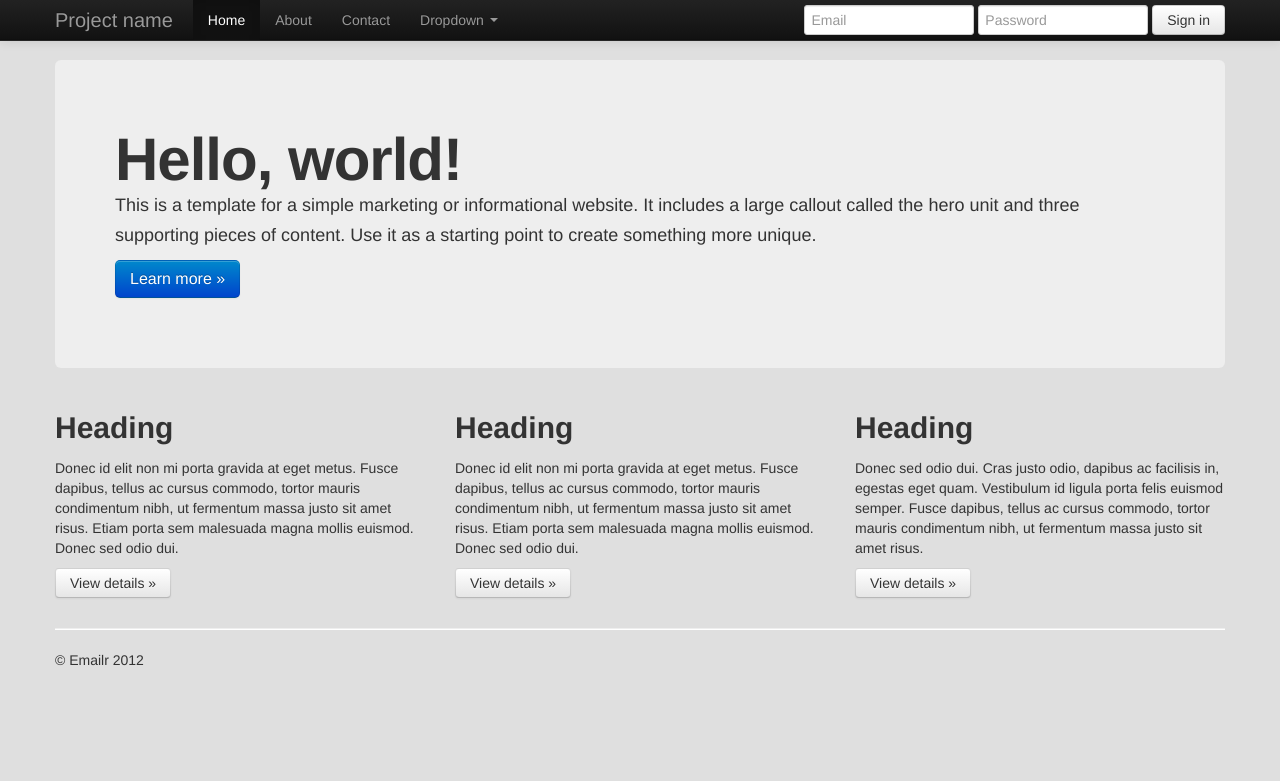
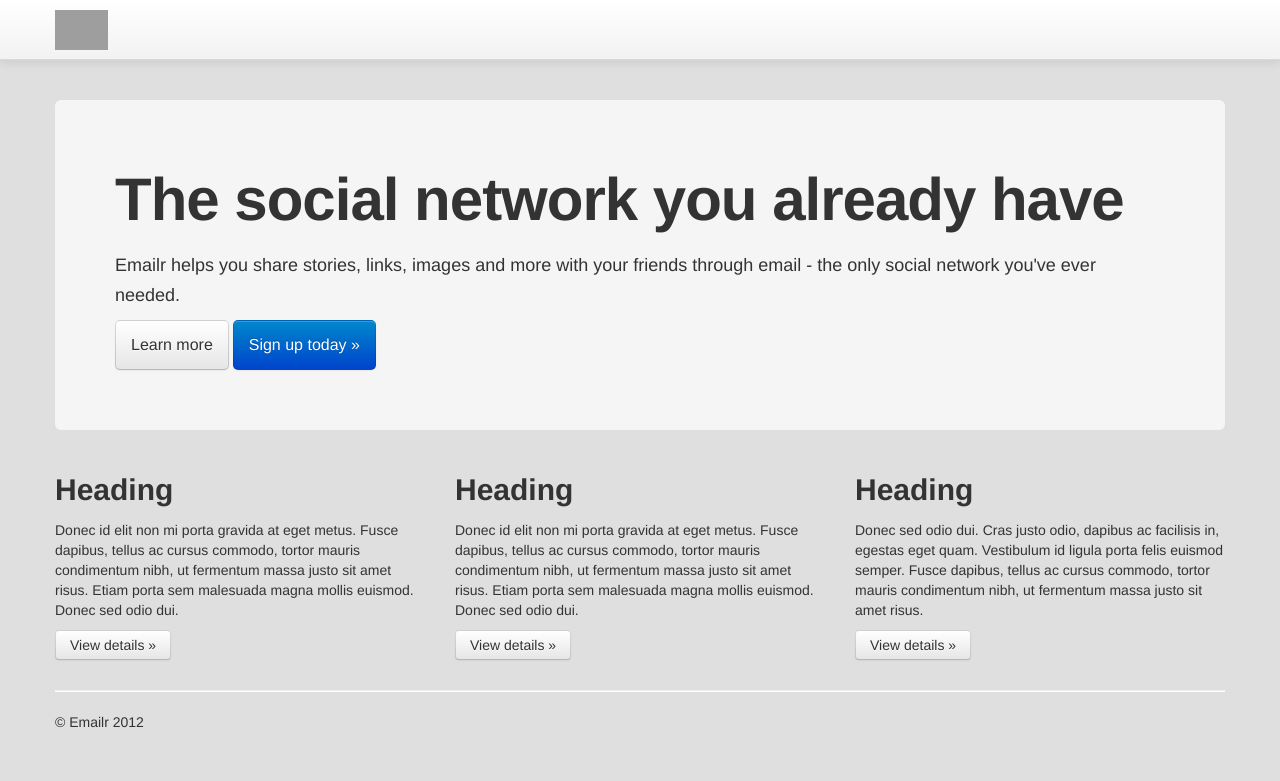
Before and after one commit to cargo8/PennAppsF12, a Python web app: template templates/index.html in a window 1280 px wide. Shown: the top 781 px of the page. Run offline with Jinja, Linux system fonts and the light colour scheme; the template is opened without the code that fills it, so the values that code supplies are empty; some libraries are stand-ins or nearby versions; grey boxes are pictures that could not be loaded.

Commit message:
Index template

```diff
--- a/templates/base.html
+++ b/templates/base.html
@@ -11,7 +11,7 @@
     <link href="/static/bootstrap.css" rel="stylesheet">
     <style type="text/css">
       body {
-        padding-top: 60px;
+        padding-top: 100px;
         padding-bottom: 40px;
       }
     </style>
--- a/templates/index.html
+++ b/templates/index.html
@@ -1,39 +1,17 @@
 {% extends 'base.html' %}
 
 {% block content %}
-    <div class="navbar navbar-inverse navbar-fixed-top">
+<div class="navbar navbar-fixed-top" >
   <div class="navbar-inner">
 	<div class="container">
-          <a class="btn btn-navbar" data-toggle="collapse" data-target=".nav-collapse">
-            <span class="icon-bar"></span>
-            <span class="icon-bar"></span>
-            <span class="icon-bar"></span>
-          </a>
-          <a class="brand" href="#">Project name</a>
-          <div class="nav-collapse collapse">
+    <a class="brand" href="/"><img src="/static/logo-no-bg.png" style="max-height: 40px;"></img></a>
     <ul class="nav">
+<!--
       <li class="active"><a href="#">Home</a></li>
-              <li><a href="#about">About</a></li>
-              <li><a href="#contact">Contact</a></li>
-              <li class="dropdown">
-                <a href="#" class="dropdown-toggle" data-toggle="dropdown">Dropdown <b class="caret"></b></a>
-                <ul class="dropdown-menu">
-                  <li><a href="#">Action</a></li>
-                  <li><a href="#">Another action</a></li>
-                  <li><a href="#">Something else here</a></li>
-                  <li class="divider"></li>
-                  <li class="nav-header">Nav header</li>
-                  <li><a href="#">Separated link</a></li>
-                  <li><a href="#">One more separated link</a></li>
+      <li><a href="#">Link</a></li>
+      <li><a href="#">Link</a></li>
+-->
     </ul>
-              </li>
-            </ul>
-            <form class="navbar-form pull-right">
-              <input class="span2" type="text" placeholder="Email">
-              <input class="span2" type="password" placeholder="Password">
-              <button type="submit" class="btn">Sign in</button>
-            </form>
-          </div><!--/.nav-collapse -->
     </div>
   </div>
 </div>
@@ -41,10 +19,14 @@
     <div class="container">
 
       <!-- Main hero unit for a primary marketing message or call to action -->
-      <div class="hero-unit">
-        <h1>Hello, world!</h1>
-        <p>This is a template for a simple marketing or informational website. It includes a large callout called the hero unit and three supporting pieces of content. Use it as a starting point to create something more unique.</p>
-        <p><a class="btn btn-primary btn-large">Learn more &raquo;</a></p>
+      <div class="hero-unit" style="background-color: whiteSmoke;">
+        <h1>The social network you already have</h1>
+        <br/>
+        <p>Emailr helps you share stories, links, images and more with your friends through email - the only social network you've ever needed.</p>
+		<div>
+			<a class="btn btn-large" style="padding:15px;">Learn more</a>
+			<a class="btn btn-primary btn-large" style="padding:15px;">Sign up today &raquo;</a>
+		</div>
       </div>
 
       <!-- Example row of columns -->
```
Lines whose indentation alone changed are shown as unchanged.
